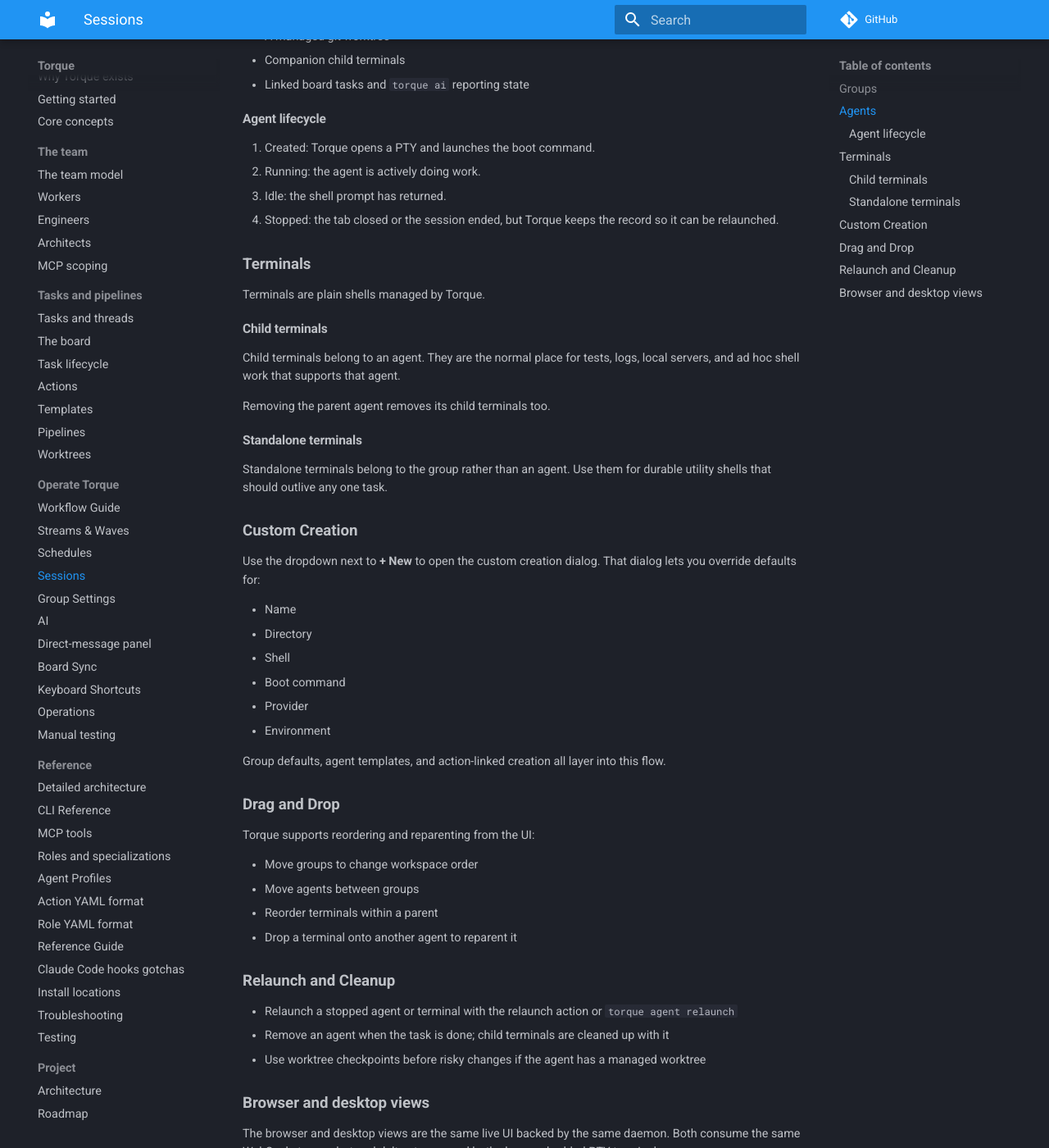
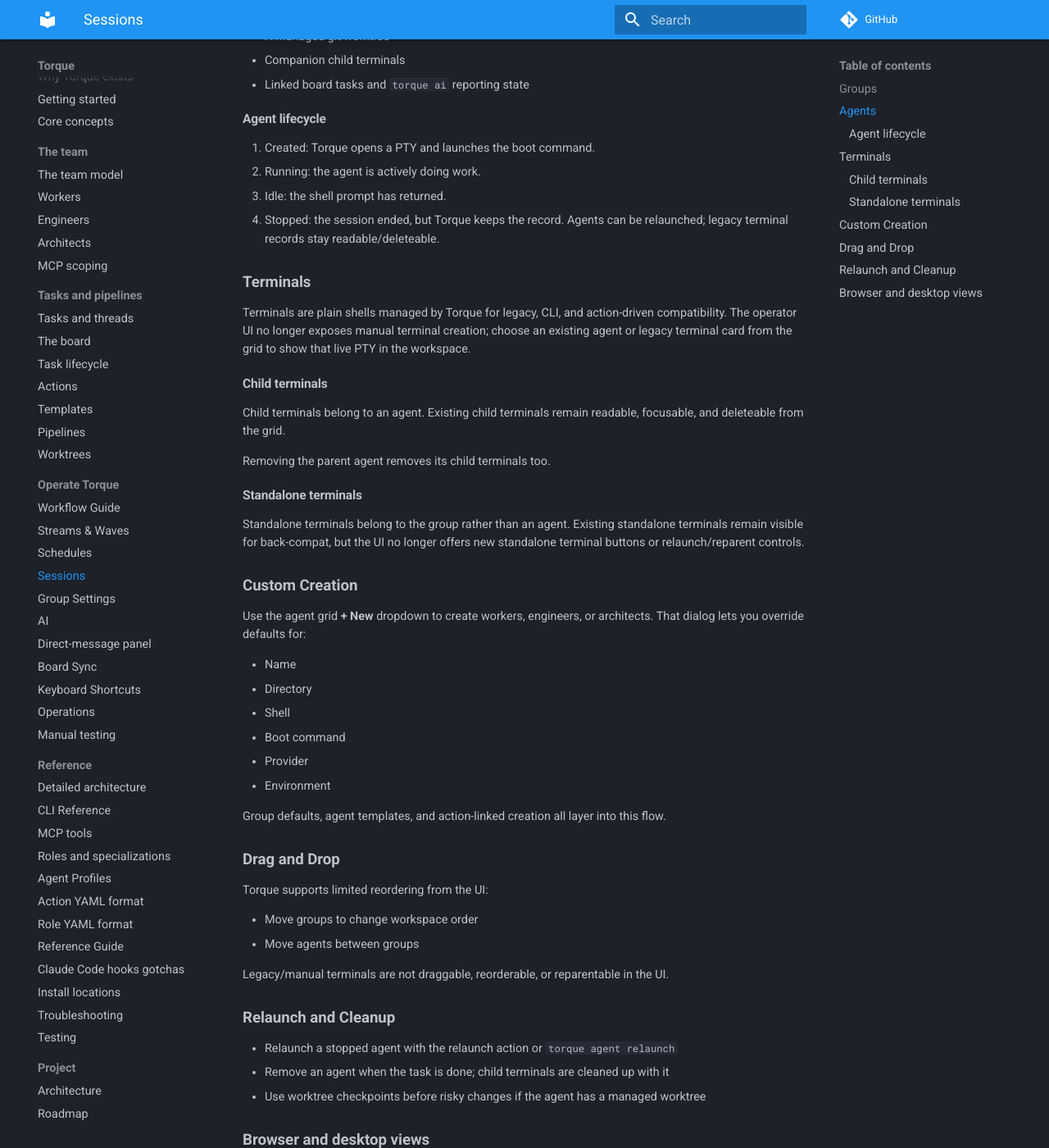
Before and after one commit to runtorque/torque, an MkDocs documentation site: the page built from docs/operate/sessions.md, in a window 1280 px wide and 1400 px high, scrolled down 836 px. Shown: the whole window at 82% size. Built offline with MkDocs 1.6.1 and Material for MkDocs 9.7.7, drawn with Linux system fonts in a browser that asks for light colours; comment, search, counter and statistics services are not loaded.

Commit message:
torque: checkpoint 1 — terminal-ui-simplification
Applied UI-only terminal simplification changes; updating/regressing Node frontend coverage for removed terminal creation, tab strip, group settings, and legacy terminal behavior.

```diff
--- a/docs/operate/sessions.md
+++ b/docs/operate/sessions.md
@@ -39,25 +39,32 @@
 1. Created: Torque opens a PTY and launches the boot command.
 2. Running: the agent is actively doing work.
 3. Idle: the shell prompt has returned.
-4. Stopped: the tab closed or the session ended, but Torque keeps the record so it can be relaunched.
+4. Stopped: the session ended, but Torque keeps the record. Agents can be relaunched; legacy terminal records stay readable/deleteable.
 
 ## Terminals
 
-Terminals are plain shells managed by Torque.
+Terminals are plain shells managed by Torque for legacy, CLI, and
+action-driven compatibility. The operator UI no longer exposes manual terminal
+creation; choose an existing agent or legacy terminal card from the grid to
+show that live PTY in the workspace.
 
 ### Child terminals
 
-Child terminals belong to an agent. They are the normal place for tests, logs, local servers, and ad hoc shell work that supports that agent.
+Child terminals belong to an agent. Existing child terminals remain
+readable, focusable, and deleteable from the grid.
 
 Removing the parent agent removes its child terminals too.
 
 ### Standalone terminals
 
-Standalone terminals belong to the group rather than an agent. Use them for durable utility shells that should outlive any one task.
+Standalone terminals belong to the group rather than an agent. Existing
+standalone terminals remain visible for back-compat, but the UI no longer
+offers new standalone terminal buttons or relaunch/reparent controls.
 
 ## Custom Creation
 
-Use the dropdown next to **+ New** to open the custom creation dialog. That dialog lets you override defaults for:
+Use the agent grid **+ New** dropdown to create workers, engineers, or
+architects. That dialog lets you override defaults for:
 
 - Name
 - Directory
@@ -70,16 +77,17 @@
 
 ## Drag and Drop
 
-Torque supports reordering and reparenting from the UI:
+Torque supports limited reordering from the UI:
 
 - Move groups to change workspace order
 - Move agents between groups
-- Reorder terminals within a parent
-- Drop a terminal onto another agent to reparent it
+
+Legacy/manual terminals are not draggable, reorderable, or reparentable in the
+UI.
 
 ## Relaunch and Cleanup
 
-- Relaunch a stopped agent or terminal with the relaunch action or `torque agent relaunch`
+- Relaunch a stopped agent with the relaunch action or `torque agent relaunch`
 - Remove an agent when the task is done; child terminals are cleaned up with it
 - Use worktree checkpoints before risky changes if the agent has a managed worktree
 
--- a/static/js/grid/main.js
+++ b/static/js/grid/main.js
@@ -554,10 +554,9 @@
       html += `  <span class="drawer-label">Group terminals</span>`;
       html += `  <span class="drawer-count">${standaloneTerms.length}</span>`;
       html += `</div>`;
-      html += `<div class="term-list" data-drop-type="terminal" data-drop-group="${esc(gname)}">`;
+      html += `<div class="term-list">`;
       for (const t of standaloneTerms) html += renderTerminalRow(t);
       html += `</div>`;
-      html += renderTermAddBtn(gname, '');
       html += `</div>`;
     }
 
--- a/static/js/render.js
+++ b/static/js/render.js
@@ -1202,10 +1202,9 @@
   html += `  <span class="drawer-label">${esc(agent.name)} terminals</span>`;
   html += `  <span class="drawer-count">${childTerms.length}</span>`;
   html += `</div>`;
-  html += `<div class="term-list" data-drop-type="terminal" data-drop-group="${esc(agent.group)}" data-drop-parent="${esc(agent.id)}">`;
+  html += `<div class="term-list">`;
   for (const t of childTerms) html += renderTerminalRow(t);
   html += `</div>`;
-  html += renderTermAddBtn(agent.group, agent.id);
   html += `</div>`;
   return html;
 }
```
Also changed, not shown: docs/operate/group-settings.md (+6 -17 lines), docs/reference/architecture.md (+4 -4 lines), docs/reference/troubleshooting.md (+4 -4 lines), static/js/commands.js (+11 -7 lines), static/js/grid/terminal-row.js (+2 -12 lines), static/js/keybindings.js (+0 -7 lines), static/js/main.js (+5 -8 lines), static/js/modals/add-cell.js (+6 -1 lines), static/js/terminal.js (+40 -56 lines), static/js/ws.js (+5 -3 lines), webview.html (+1 -34 lines), static/js/modals.js, 3 other files.
